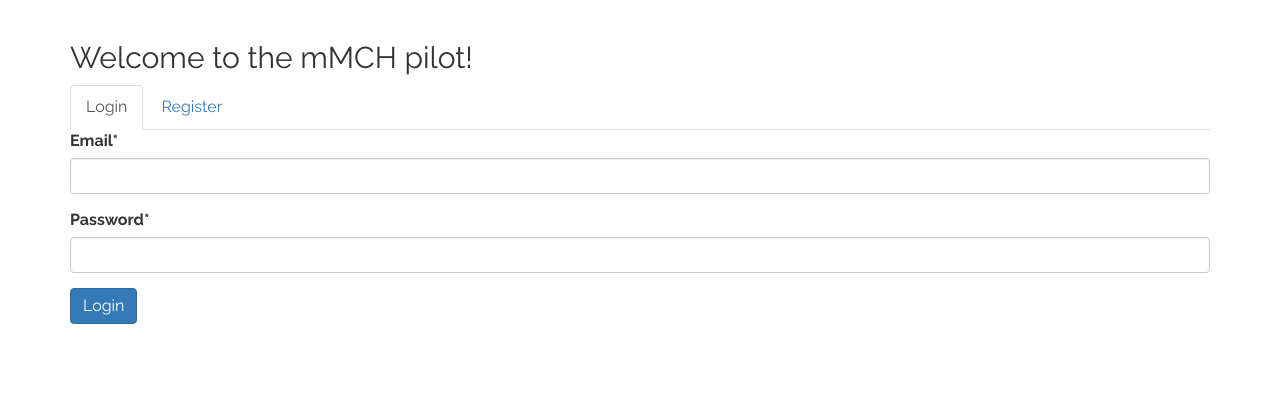
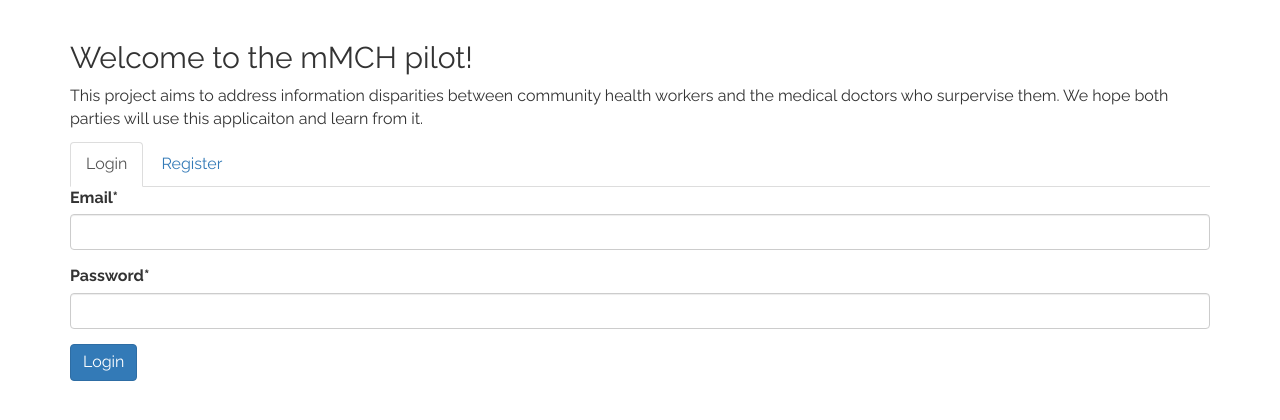
Before and after one commit to nickdotreid/mmch-pilot, a Django app: page / in a window 1280 px wide. Shown: the part 51-471 px from the top of the page. Run offline with Django 3.2, Linux system fonts and the light colour scheme; parts of the project's set-up code (start-up, migrations or seed data) failed here and were passed over; some libraries are stand-ins or nearby versions.

Commit message:
added translation for existing messages

```diff
--- a/homepage/templates/homepage.html
+++ b/homepage/templates/homepage.html
@@ -1,12 +1,16 @@
 {% extends "base.html" %}
 {% load crispy_forms_tags %}
+{% load i18n %}
 
 {% block content %}
-<h1>Welcome to the mMCH pilot!</h1>
+{# Translators: This is the headline on the front page #}
+<h1>{% trans "Welcome to the mMCH pilot!" %}</h1>
+{# Translators: Welcomeing paragraph #}
+<p>{% trans "This project aims to address information disparities between community health workers and the medical doctors who surpervise them. We hope both parties will use this applicaiton and learn from it." %}</p>
 <div role="tabpanel">
 	<ul class="nav nav-tabs" role="tablist">
-		<li role="presentation" class="active"><a href="#login" role="tab" data-toggle="tab">Login</a></li>
-		<li role="presentation" ><a href="#register" role="tab" data-toggle="tab">Register</a></li>
+		<li role="presentation" class="active"><a href="#login" role="tab" data-toggle="tab">{% trans "Login" %}</a></li>
+		<li role="presentation" ><a href="#register" role="tab" data-toggle="tab">{% trans "Register" %}</a></li>
 	</ul>
 	<div class="tab-content">
 		<div role="tabpanel" class="tab-pane active" id="login">
--- a/homepage/views.py
+++ b/homepage/views.py
@@ -1,4 +1,6 @@
 from django.conf import settings
+
+from django.utils.translation import ugettext_lazy as _
 
 from django.shortcuts import render_to_response, redirect
 from django.core.urlresolvers import reverse
@@ -14,26 +16,26 @@ from django.contrib.auth import authenticate, login as auth_login, logout as aut
 
 class LoginForm(forms.Form):
 
-    email = forms.EmailField()
-    password = forms.CharField(widget=forms.PasswordInput)
+    email = forms.EmailField(label=_("Email"))
+    password = forms.CharField(label=_("Password"), widget=forms.PasswordInput)
 
     def __init__(self, *args, **kwargs):
         super(LoginForm, self).__init__(*args, **kwargs)
         self.helper = FormHelper()
         self.helper.form_action = reverse(login)
 
-        self.helper.add_input(Submit('submit', 'Login'))
+        self.helper.add_input(Submit('submit', _('Login')))
 
 class RegisterForm(forms.Form):
-    email = forms.EmailField()
-    password = forms.CharField(widget=forms.PasswordInput)
+    email = forms.EmailField(label=_("Email"))
+    password = forms.CharField(label=_("Password"), widget=forms.PasswordInput)
 
     def __init__(self, *args, **kwargs):
         super(RegisterForm, self).__init__(*args, **kwargs)
         self.helper = FormHelper()
         self.helper.form_action = reverse(register)
 
-        self.helper.add_input(Submit('submit', 'Register'))
+        self.helper.add_input(Submit('submit', _('Register')))
 
 
 # Create your views here.
```
